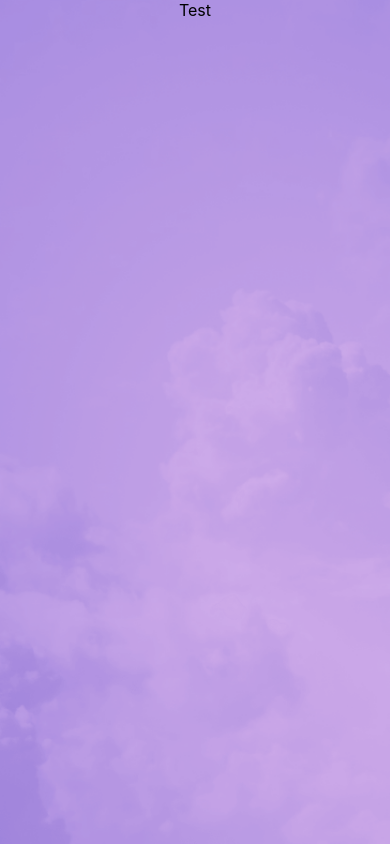
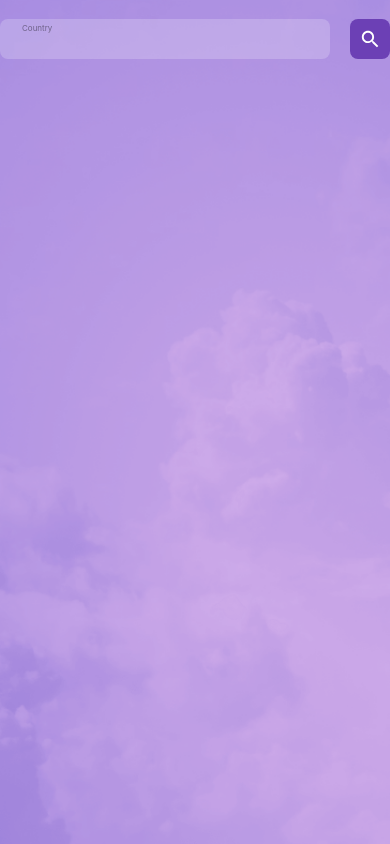
Before and after one commit to alvinlamSLAubergine/merquri-test, a React (Create React App) app: page / in a window 390 px wide. Built offline with nearby package versions, Linux system fonts and the light colour scheme; the HTML template or start-up script is replaced by a standard one.

Commit message:
Add search bar layout

```diff
--- a/index.d.ts
+++ b/index.d.ts
@@ -1 +1,2 @@
 declare module '*.png';
+declare module '*.svg';
--- a/src/App.tsx
+++ b/src/App.tsx
@@ -1,10 +1,13 @@
 import './App.css';
 import { BackgroundContainer } from './components';
+import { SearchBar } from './components/search-bar/search-bar';
 
 function App() {
   return (
     <div className='App'>
-      <BackgroundContainer>Test</BackgroundContainer>
+      <BackgroundContainer>
+        <SearchBar />
+      </BackgroundContainer>
     </div>
   );
 }
--- /dev/null
+++ b/src/components/search-bar/search-bar.css
@@ -0,0 +1,122 @@
+.SearchBarContainer {
+  width: 100%;
+  display: flex;
+  justify-content: center;
+  padding-top: 26px;
+}
+
+.SearchBar {
+  padding-left: 22px;
+  width: 620px;
+  height: 60px;
+  border-radius: 20px;
+  background: var(--container-bg-color-20);
+  text-align: left;
+  display: flex;
+  flex-direction: column;
+}
+
+.SearchTitle {
+  margin-top: 3px;
+  font-weight: 400;
+  font-size: 10px;
+  height: 18px;
+  color: rgba(0, 0, 0, 0.4);
+  display: flex;
+  align-items: center;
+  line-height: 13.62px;
+}
+
+.SearchInput {
+  margin-top: 2px;
+  height: 18px;
+  border: none;
+  background: none;
+  color: var(--text-color);
+  font-weight: 400;
+  font-size: 16px;
+  line-height: 21.79px;
+  padding: 0px
+}
+
+.SearchInput:focus {
+  outline: none;
+}
+
+.SearchButton {
+  width: 60px;
+  height: 60px;
+  border-radius: 20px;
+  display: flex;
+  justify-content: center;
+  align-items: center;
+  cursor: pointer;
+  background-color: #6C40B5;
+  border: none;
+  margin-left: 20px;
+}
+
+.SearchButton:hover {
+  background-color: #7D4FC0;
+}
+
+.SearchButton:active {
+  background-color: #5A3390;
+}
+
+@media (prefers-color-scheme: dark) {
+  .SearchButton {
+    background-color: #28124D;
+  }
+
+  .SearchButton:hover {
+    background-color: #3A1A6A;
+  }
+
+  .SearchButton:active {
+    background-color: #1A0D3A;
+  }
+}
+
+.SearchIcon {
+  width: 34px;
+  height: 34px;
+  color: white;
+}
+
+/* For tablets and below */
+@media screen and (max-width: 768px) {
+  .SearchBarContainer {
+    padding-top: 19px;
+  }
+
+  .SearchBar {
+    width: 310px;
+    height: 40px;
+    border-radius: 8px;
+  }
+
+  .SearchTitle {
+    font-size: 8px;
+    height: 12px;
+    line-height: 10.9px;
+  }
+
+  .SearchInput {
+    margin-top: 0.33px;
+    font-size: 12px;
+    height: 12px;
+    line-height: 16.34px;
+  }
+
+  .SearchButton {
+    width: 40px;
+    height: 40px;
+    border-radius: 8px;
+  }
+
+  .SearchIcon {
+    width: 22.67px;
+    height: 22.67px;
+  }
+}
--- /dev/null
+++ b/src/components/search-bar/search-bar.tsx
@@ -0,0 +1,19 @@
+import { ReactComponent as SearchIcon } from '../../assets/search-icon.svg';
+import './search-bar.css';
+
+export const SearchBar: React.FC = () => {
+  return (
+    <div className='SearchBarContainer'>
+      <div className='SearchBar'>
+        <div className='SearchTitle'>Country</div>
+        <input
+          className='SearchInput'
+          type='text'
+        />
+      </div>
+      <button className='SearchButton'>
+        <SearchIcon className='SearchIcon' />
+      </button>
+    </div>
+  );
+};
--- a/src/index.css
+++ b/src/index.css
@@ -5,6 +5,15 @@ body {
     sans-serif;
   -webkit-font-smoothing: antialiased;
   -moz-osx-font-smoothing: grayscale;
+  --text-color: black;
+  --container-bg-color-20: rgba(255, 255, 255, 0.2)
+}
+
+@media (prefers-color-scheme: dark) {
+  body {
+    --text-color: white;
+    --container-bg-color: #1A1A1A;
+  }
 }
 
 code {
```
Also changed, not shown: src/assets/search-icon.svg (added).
